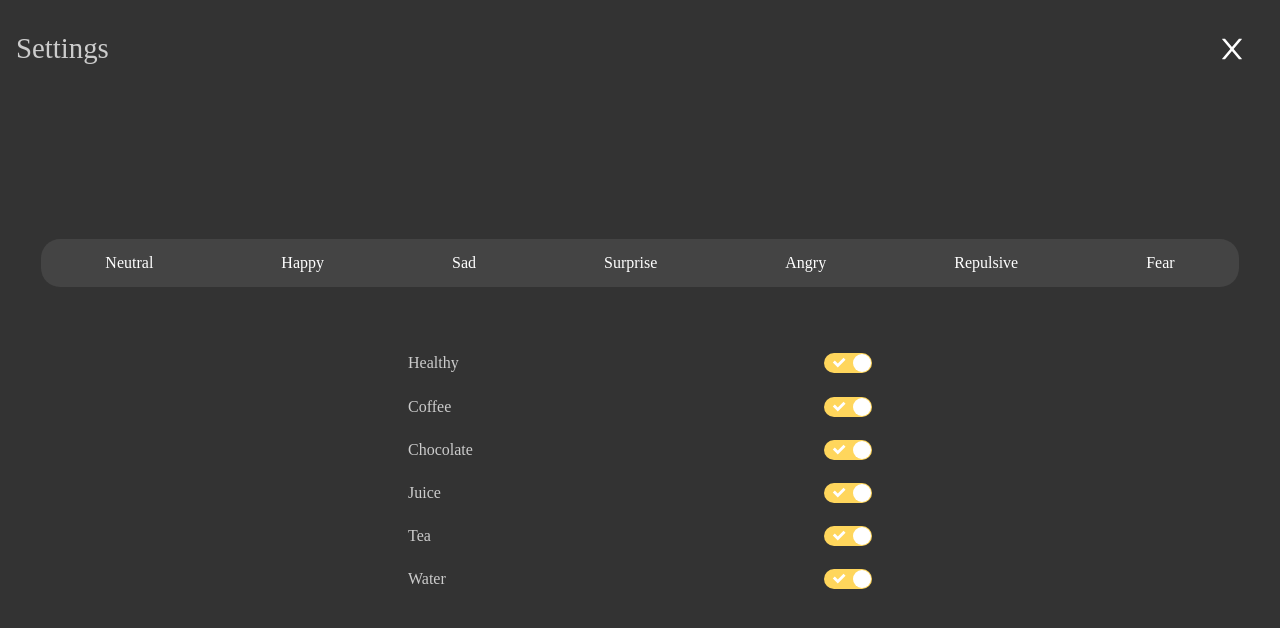
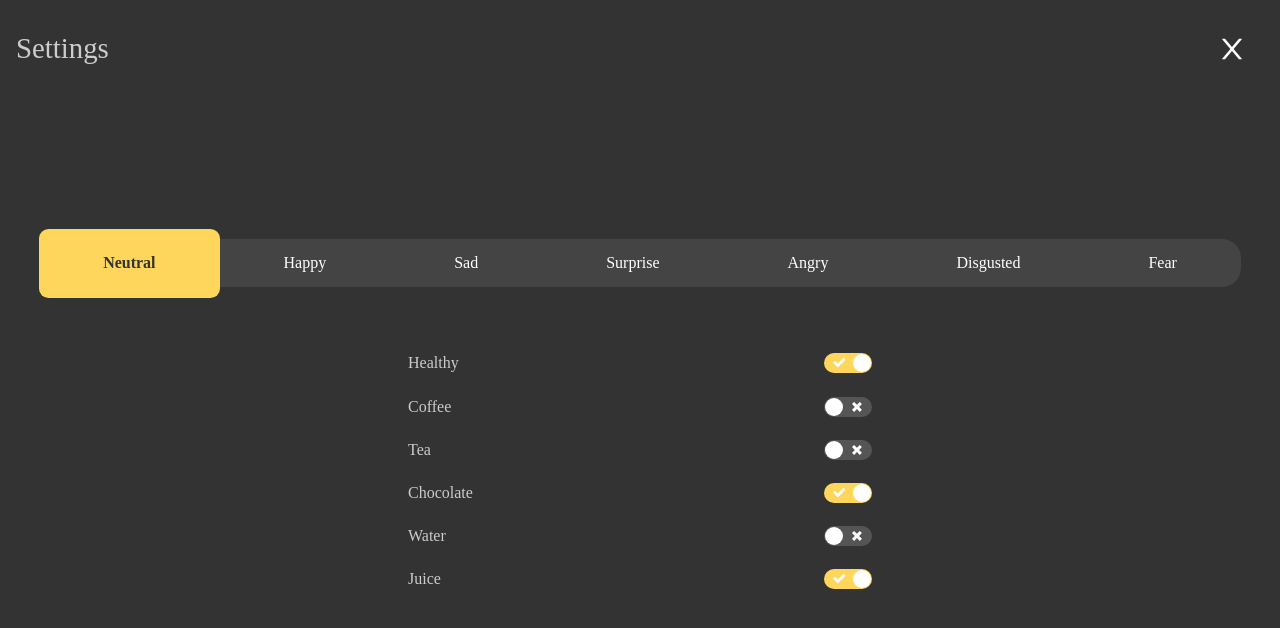
Before and after one commit to Eessh/beverage-recommendation-system, a React (Vite) app: page /settings in a window 1280 px wide. Shown: the top 628 px of the page. Built offline with nearby package versions, Linux system fonts and the light colour scheme.

Commit message:
checklist now reflects the current emotionsData state

```diff
--- a/src/RecommendationSystem/EmotionsData.ts
+++ b/src/RecommendationSystem/EmotionsData.ts
@@ -7,11 +7,11 @@ import { TEmotionsWeights } from "../Types";
 const EmotionsData: TEmotionsData = {
   happy: ["Healthy", "Juices", "Coffee", "Chocolate"],
   sad: ["Chocolate", "Tea", "Coffee"],
-	neutral: ["Healthy"],
+  neutral: ["Healthy", "Chocolate", "Juice"],
   angry: ["Tea", "Coffee"],
-	fear: ["Water"],
+  fear: ["Water", "Tea", "Coffee"],
   disgusted: ["Water"],
-	surprise: ["Water"]
+  surprise: ["Water", "Juice"],
 };
 
 const EmotionsWeights: TEmotionsWeights = {
@@ -21,10 +21,7 @@ const EmotionsWeights: TEmotionsWeights = {
   angry: 10,
   fearful: 15,
   disgusted: 15,
-	surprised: 5
+  surprised: 5,
 };
 
-export {
-	EmotionsData,
-	EmotionsWeights
-}
+export { EmotionsData, EmotionsWeights };
--- a/src/components/SettingsScreen/SettingsScreen.css
+++ b/src/components/SettingsScreen/SettingsScreen.css
@@ -56,7 +56,17 @@
   padding: 1.4rem 4rem;
   color: white;
   border-radius: 0.6rem;
+  cursor: pointer;
 }
+.emotions-tab-button-selected {
+  padding: 1.4rem 4rem;
+  color: #333;
+  border-radius: 0.6rem;
+  font-weight: bold;
+  background-color: #ffd65c;
+  cursor: pointer;
+}
+
 .emotions-tab-button:hover {
   background-color: #ffd65c;
   color: #333;
--- a/src/components/SettingsScreen/SettingsScreen.tsx
+++ b/src/components/SettingsScreen/SettingsScreen.tsx
@@ -1,13 +1,23 @@
-import React from "react";
+import React, { useState } from "react";
 import "./SettingsScreen.css";
 import { AiOutlineClose } from "react-icons/ai";
 import { useNavigate } from "react-router-dom";
 import { useGlobalContext } from "../../GlobalContext";
-import { TEmotionsData } from "../../Types";
+import { TEmotionsData, TValidEmotions } from "../../Types";
 import Switch from "react-switch";
 const SettingsScreen = () => {
   const navigate = useNavigate();
-  const { setEmotionsData } = useGlobalContext();
+  const { emotionsData, setEmotionsData } = useGlobalContext();
+  const [selectedEmotion, setSelectedEmotion] =
+    useState<TValidEmotions>("neutral");
+  const tagList: Array<string> = [
+    "Healthy",
+    "Coffee",
+    "Tea",
+    "Chocolate",
+    "Water",
+    "Juice",
+  ];
 
   const testButtonHandler = () => {
     const newEmotionsData: TEmotionsData = {
@@ -20,6 +30,17 @@ const SettingsScreen = () => {
       surprise: ["Water"],
     };
     setEmotionsData(newEmotionsData);
+  };
+
+  const getEmotionTabClassname = (emotionTab: string): string => {
+    if (selectedEmotion === emotionTab) {
+      return "emotions-tab-button-selected";
+    }
+    return "emotions-tab-button";
+  };
+
+  const getSwitchStatus = (tag: string): boolean => {
+    return emotionsData[selectedEmotion].includes(tag);
   };
   return (
     <div className="settings-screen-root">
@@ -39,17 +60,81 @@ const SettingsScreen = () => {
       </div> */}
       <div className="settings-body">
         <div className="emotions-tab-bar">
-          <div className="emotions-tab-button">Neutral</div>
-          <div className="emotions-tab-button">Happy</div>
-          <div className="emotions-tab-button">Sad</div>
-          <div className="emotions-tab-button">Surprise</div>
+          <div
+            className={getEmotionTabClassname("neutral")}
+            onClick={() => {
+              setSelectedEmotion("neutral");
+            }}
+          >
+            Neutral
+          </div>
+          <div
+            className={getEmotionTabClassname("happy")}
+            onClick={() => {
+              setSelectedEmotion("happy");
+            }}
+          >
+            Happy
+          </div>
+          <div
+            className={getEmotionTabClassname("sad")}
+            onClick={() => {
+              setSelectedEmotion("sad");
+            }}
+          >
+            Sad
+          </div>
+          <div
+            className={getEmotionTabClassname("surprise")}
+            onClick={() => {
+              setSelectedEmotion("surprise");
+            }}
+          >
+            Surprise
+          </div>
 
-          <div className="emotions-tab-button">Angry</div>
-          <div className="emotions-tab-button">Repulsive</div>
-          <div className="emotions-tab-button">Fear</div>
+          <div
+            className={getEmotionTabClassname("angry")}
+            onClick={() => {
+              setSelectedEmotion("angry");
+            }}
+          >
+            Angry
+          </div>
+          <div
+            className={getEmotionTabClassname("disgusted")}
+            onClick={() => {
+              setSelectedEmotion("disgusted");
+            }}
+          >
+            Disgusted
+          </div>
+          <div
+            className={getEmotionTabClassname("fear")}
+            onClick={() => {
+              setSelectedEmotion("fear");
+            }}
+          >
+            Fear
+          </div>
         </div>
         <div className="emotions-option-container">
-          <div className="emotions-option-item">
+          {tagList.map((tag) => (
+            <div className="emotions-option-item">
+              <div className="emotion-option-itemName">
+                <h1>{tag}</h1>
+              </div>
+              <Switch
+                onChange={() => {}}
+                checked={getSwitchStatus(tag)}
+                onColor="#ffd65c"
+                offColor="#555"
+                height={20}
+                width={48}
+              />
+            </div>
+          ))}
+          {/* <div className="emotions-option-item">
             <div className="emotion-option-itemName">
               <h1>Healthy</h1>
             </div>
@@ -127,7 +212,7 @@ const SettingsScreen = () => {
               height={20}
               width={48}
             />
-          </div>
+          </div> */}
         </div>
       </div>
     </div>
```
Also changed, not shown: src/Types.ts (+8 -0 lines). Lines whose indentation alone changed are shown as unchanged.
